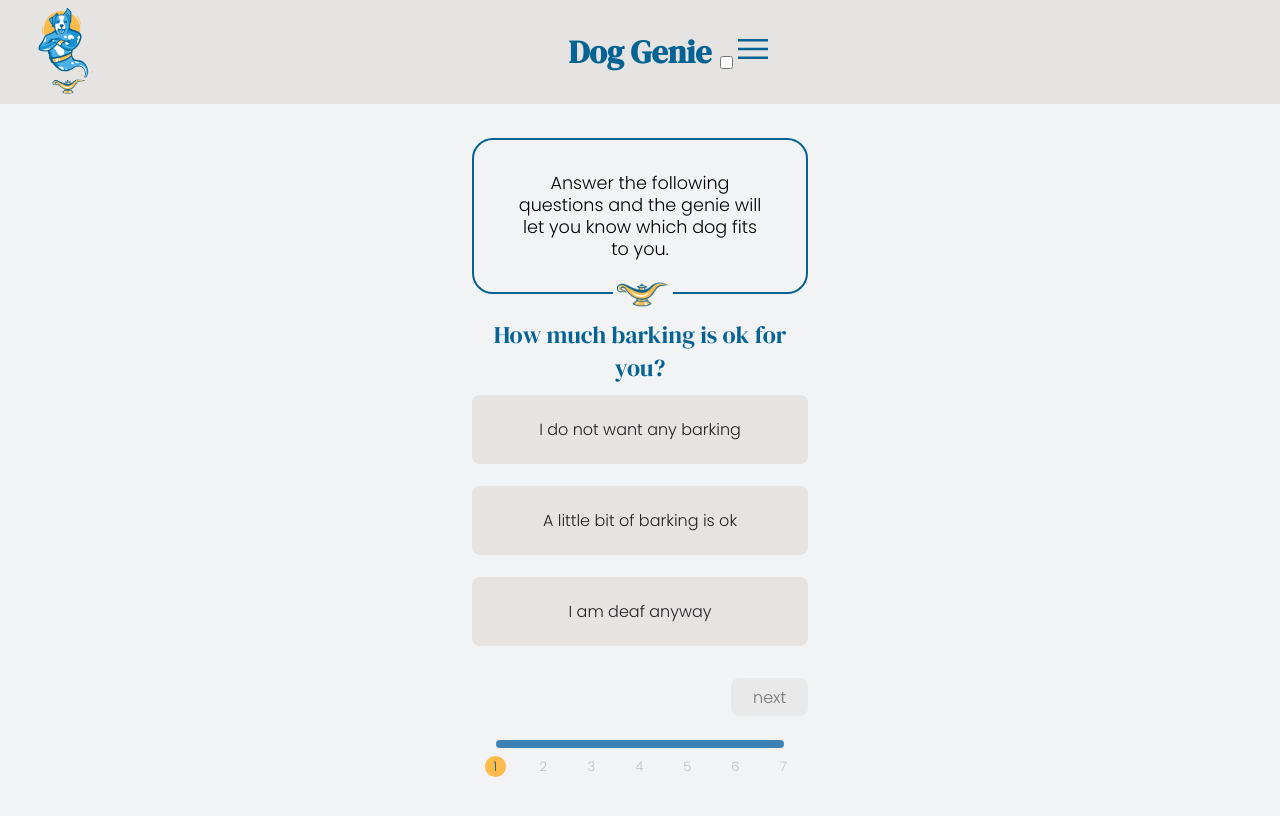
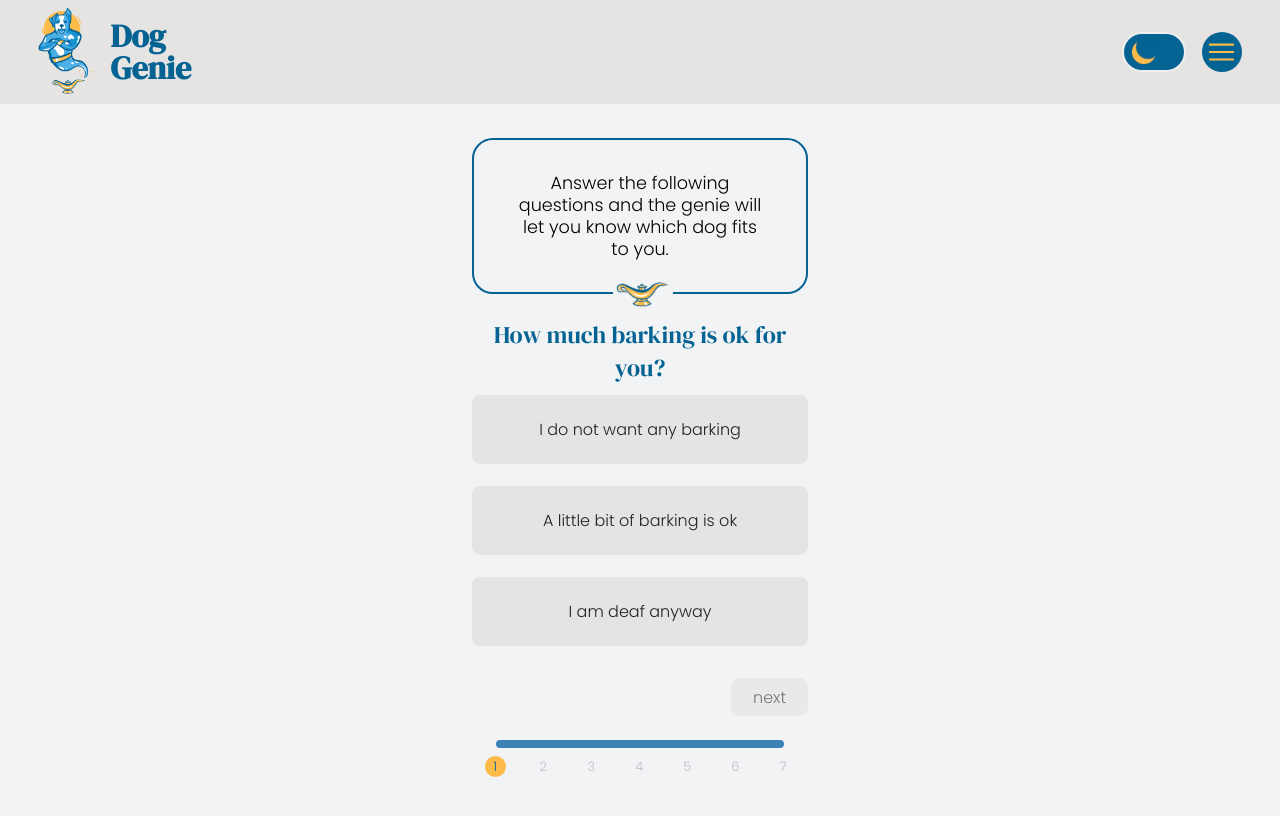
Before and after one commit to alinarub/dog-app, a Next.js app: page /quiz-page in a window 1280 px wide. Shown: the top 816 px of the page. Built offline with nearby package versions, Linux system fonts and the light colour scheme.

Commit message:
complete functionality and almost all design of darkmode

```diff
--- /dev/null
+++ b/components/DarkmodeButton.js
@@ -0,0 +1,123 @@
+import useTheme from "@/contexts/theme";
+import styled, { keyframes, css } from "styled-components";
+import { useState } from "react";
+
+export default function ThemeButton() {
+  const { themeMode, lightTheme, darkTheme } = useTheme();
+  const [isToggled, setToggled] = useState(false);
+
+  const togglel = () => {
+    setToggled(true);
+  };
+
+  const toggled = () => {
+    setToggled(false);
+  };
+
+  const onChangeButton = (event) => {
+    const darkModeStatus = event.currentTarget.checked;
+    setToggled(!isToggled);
+    if (darkModeStatus) {
+      darkTheme();
+    } else {
+      lightTheme();
+    }
+  };
+
+  return (
+    <>
+      <ToggleContainer onClick={onChangeButton}>
+        <ToggleBorder>
+          <Toggle $isToggled={isToggled}>
+            <StyledInput
+              type="checkbox"
+              value=""
+              checked={themeMode === "dark"}
+              className=""
+              onChange={onChangeButton}
+            />
+          </Toggle>
+        </ToggleBorder>
+      </ToggleContainer>
+    </>
+  );
+}
+
+const ToggleContainer = styled.button`
+  border: none;
+  cursor: pointer;
+  width: 4rem;
+  height: 2.5rem;
+  display: flex;
+  align-self: end;
+  border-radius: 70px;
+  padding: 2px;
+  box-shadow: 5px 5px 5px var(--secondary-color) inset, 0.5px 0.5px 50px yellow;
+  transition: background-color 0.5s, box-shadow 0.5s;
+`;
+
+const ToggleBorder = styled.div`
+  width: 100%;
+  height: 100%;
+  background-color: var(--primary-color);
+  border-radius: 70px;
+  margin: auto;
+  display: flex;
+  transition: background-color 0.5s, box-shadow 0.5s;
+`;
+
+const roll = keyframes`
+  100% {
+    transform: translateX(1.5rem) rotate(360deg);
+  }
+`;
+
+const rollback = keyframes`
+  0% {
+    transform: translateX(1.5rem) rotate(180deg);
+  }
+  100% {
+    transform: translateX(0) rotate(0deg);
+  }
+`;
+
+const rollAnimation = css`
+  animation: ${roll} 0.5s forwards;
+`;
+
+const rollbackAnimation = css`
+  animation: ${rollback} 0.5s forwards;
+`;
+
+const Toggle = styled.div`
+  margin: auto;
+  margin-left: 0.5rem;
+  width: 1.5rem;
+  height: 1.5rem;
+  background-color: ${({ $isToggled }) =>
+    $isToggled ? `var(--accent-color)` : `var(--primary-color)`};
+
+  box-shadow: ${({ $isToggled }) =>
+    $isToggled
+      ? `0px 0px 0px var(--accent-color), 0px 0px 0px var(--accent-color), 0px 0px 0px var(--accent-color) inset,  0px 0px 00px var(--accent-color) inset`
+      : `0px 0px 0px var(--primary-color),
+    0px 0px 0px var(--primary-color),
+    4px -5px 1px var(--accent-color) inset,
+    0px 0px 0px var(--primary-color) inset`};
+  border-radius: 50%;
+  transition: box-shadow 1s;
+  cursor: pointer;
+
+  ${(props) => (props.$isToggled ? rollAnimation : rollbackAnimation)};
+`;
+
+const StyledInput = styled.input`
+  cursor: pointer;
+  position: relative;
+  width: 100%;
+  height: 100%;
+  padding: 0;
+  margin: 0;
+  opacity: 0;
+  z-index: 3;
+`;
--- a/components/Header.js
+++ b/components/Header.js
@@ -3,7 +3,7 @@
 import styled from "styled-components";
 import Logo from "./Logo";
 import Navigation from "./Navigation";
-import ThemeButton from "./ThemeButton";
+import DarkmodeButton from "@/components/DarkmodeButton";
 
 export default function Header() {
   const [hamburgerOpen, setHamburgerOpen] = useState(false);
@@ -19,10 +19,15 @@
       />
 
       <StyledSection>
-        <Logo />
-        <StyledHeadline>Dog Genie</StyledHeadline>
-        <div>
-          <ThemeButton />
+        <StyledWrapper>
+          <Logo />
+          <StyledHeadline>
+            Dog
+            <br /> Genie
+          </StyledHeadline>
+        </StyledWrapper>
+        <StyledWrapper>
+          <DarkmodeButton />
           <StyledHamburgerButton type="button" onClick={handleNavigation}>
             <StyledHamburgerIcon
               src="/hamburger-icon.svg"
@@ -33,21 +38,29 @@
               placeholder="blur" // Optional blur-up while loading
             />
           </StyledHamburgerButton>
-        </div>
+        </StyledWrapper>
       </StyledSection>
     </StyledHeader>
   );
 }
 
 const StyledHeadline = styled.h1`
-  justify-self: center;
   font-size: 2rem;
+  line-height: 1;
+  text-align: left;
+`;
+
+const StyledWrapper = styled.div`
+  display: flex;
+  justify-content: end;
+  align-items: center;
+  gap: 1rem;
 `;
 
 const StyledSection = styled.section`
   z-index: 10;
-  display: grid;
-  grid-template-columns: 1fr 10rem 1fr;
+  display: flex;
+  justify-content: space-between;
   align-items: center;
   position: fixed;
   width: 100%;
@@ -61,6 +74,9 @@
   &:hover {
     transform: rotate(90deg);
   }
+  background-color: var(--primary-color);
+  border-radius: 50%;
+  padding: 0.2rem;
 `;
 
 const StyledHeader = styled.header`
--- a/components/Navigation.js
+++ b/components/Navigation.js
@@ -112,7 +112,10 @@
   border: none;
   background-color: transparent;
   cursor: pointer;
+  background-color: var(--primary-color);
+  border-radius: 50%;
 `;
+
 const StyledHeadline = styled.h2`
   justify-self: center;
   font-size: 2rem;
--- a/components/ThemeButton.js
+++ /dev/null
@@ -1,23 +0,0 @@
-import useTheme from "@/contexts/theme";
-
-export default function ThemeButton() {
-  const { themeMode, lightTheme, darkTheme } = useTheme();
-
-  const onChangeButton = (event) => {
-    const darkModeStatus = event.currentTarget.checked;
-    if (darkModeStatus) {
-      darkTheme();
-    } else {
-      lightTheme();
-    }
-  };
-  return (
-    <input
-      type="checkbox"
-      value=""
-      checked={themeMode === "dark"}
-      className=""
-      onChange={onChangeButton}
-    />
-  );
-}
```
Also changed, not shown: public/close-icon.svg, public/hamburger-icon.svg.
